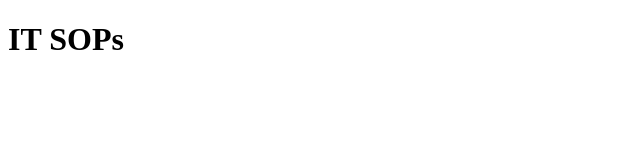
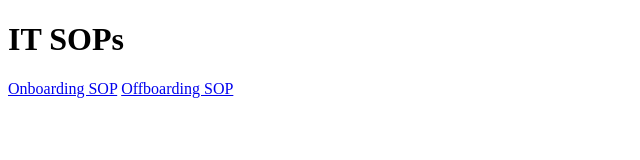
Before and after one commit to liammtech/odin-sop, a plain HTML site: page index.html in a window 1280 px wide. Shown: the whole page, without its empty margins (0-640 px from the left). Drawn offline with Linux system fonts and the light colour scheme.

Commit message:
Add links to SOP pages on homepage

```diff
--- a/index.html
+++ b/index.html
@@ -6,5 +6,7 @@
 </head>
 <body>
     <h1>IT SOPs</h1>
+    <a href="procedures/onboarding.html">Onboarding SOP</a>
+    <a href="procedures/offboarding.html">Offboarding SOP</a>
 </body>
 </html>
```
